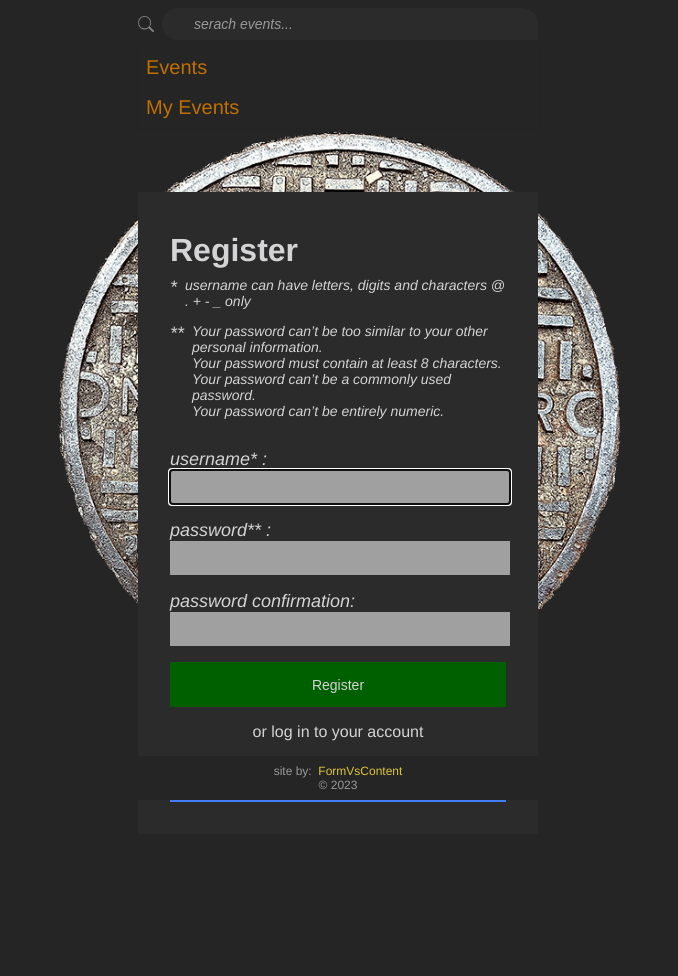
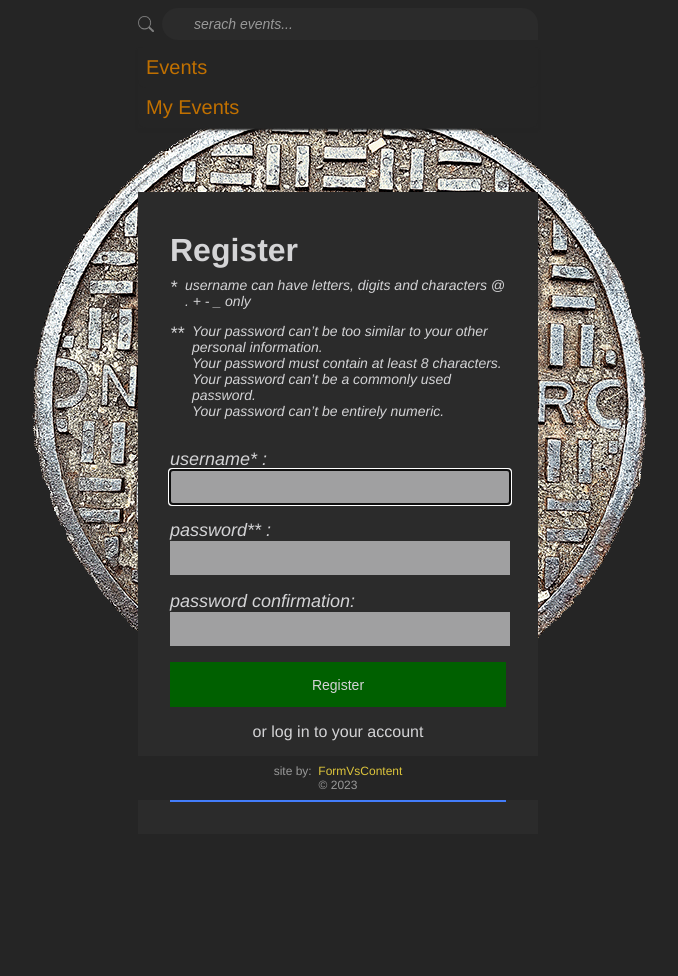
Before and after one commit to agan-k/nycdiver, a Django app: page /users/register_user in a window 1280 px wide. Shown: the whole page, without its empty margins (302-980 px from the left). Run offline with Django 4.2, Linux system fonts and the light colour scheme; data that the repository does not hold is empty.

Commit message:
fix background image

```diff
--- a/static/css/components/forms/form-event-add.css
+++ b/static/css/components/forms/form-event-add-update.css
@@ -1,3 +1,4 @@
+
 .form-input.address-borough {
   height: calc(var(--large) + 2px);
   width: 104%;
--- a/static/css/global.css
+++ b/static/css/global.css
@@ -9,13 +9,18 @@ body {
 .wrapper {
   font-family: var(--main-body-text);
   color: var(--diffused);
+}
+.page-background {
   background: fixed no-repeat url('../images/manhole.png');
-  background-position: top 90px center;
-  background-size: 50%;
+  background-repeat: no-repeat;
+  background-position: center;
+  height: 100vh;
+  width: 100vw;
+  position: fixed;
+  z-index: -2;
 }
-.wrapper.js-mobile {
-  background-size: contain;
-  background-position: top 130px center;
+.page-background.js-mobile {
+  background-size: 100%;
 }
 .page-wrapper {
   max-width: var(--page-max-width);
--- a/static/css/index.css
+++ b/static/css/index.css
@@ -4,7 +4,7 @@
 @import url("components/cards/event-card.css");
 @import url("components/forms/form.css");
 @import url("components/forms/form-info.css");
-@import url("components/forms/form-event-add.css");
+@import url("components/forms/form-event-add-update.css");
 @import url("components/forms/form-register.css");
 @import url("components/forms/search-form.css");
 @import url("components/messages/message.css");
--- a/templates/base_layout.html
+++ b/templates/base_layout.html
@@ -23,12 +23,12 @@
 <body>
   <div class="wrapper responsive">
     {% include 'header.html' %}
+    <div class="page-background responsive"></div>
     <div class="page-wrapper responsive">
       {% block content %}{% endblock %}
     </div>
     {% include 'footer.html' %}
     <script src="{% static 'js/index-bundle.js' %}" defer data-expired="{{num_expired_events}}"></script>
   </div>
-
 </body>
 </html>
```
